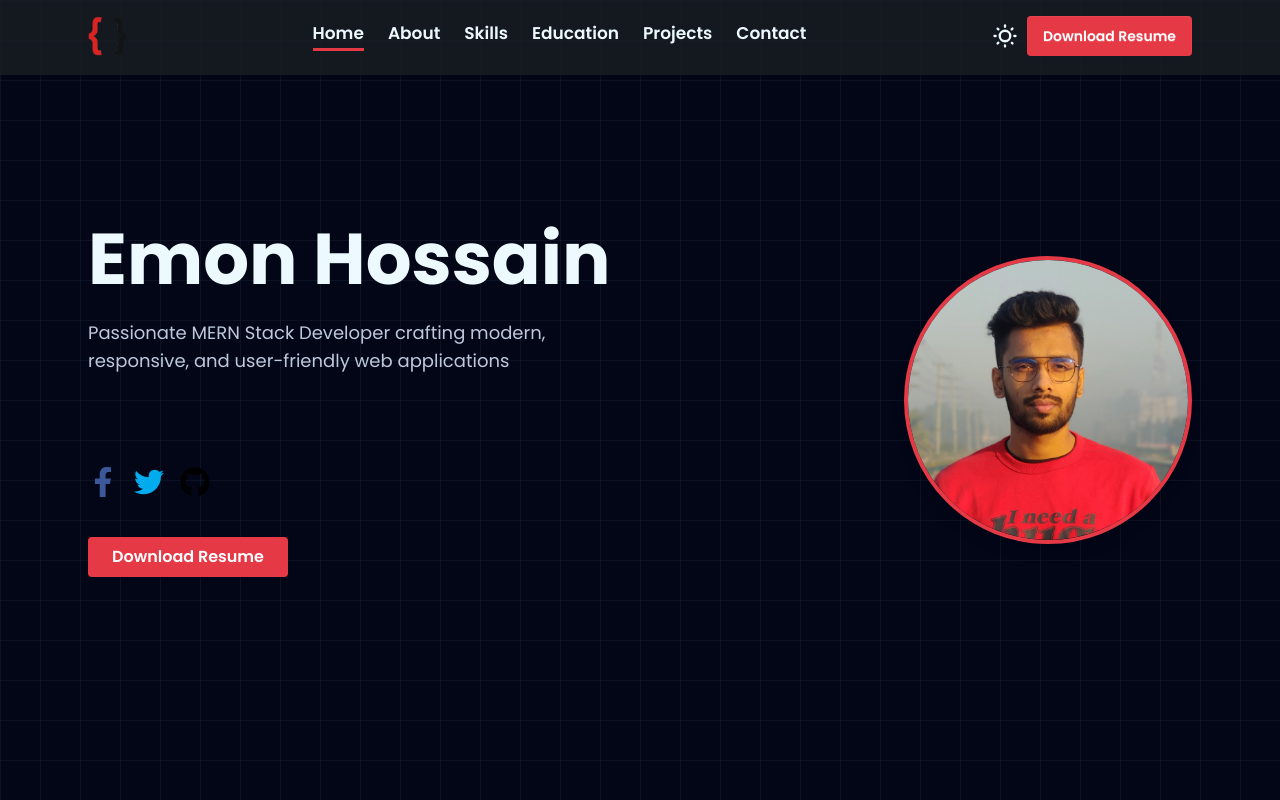
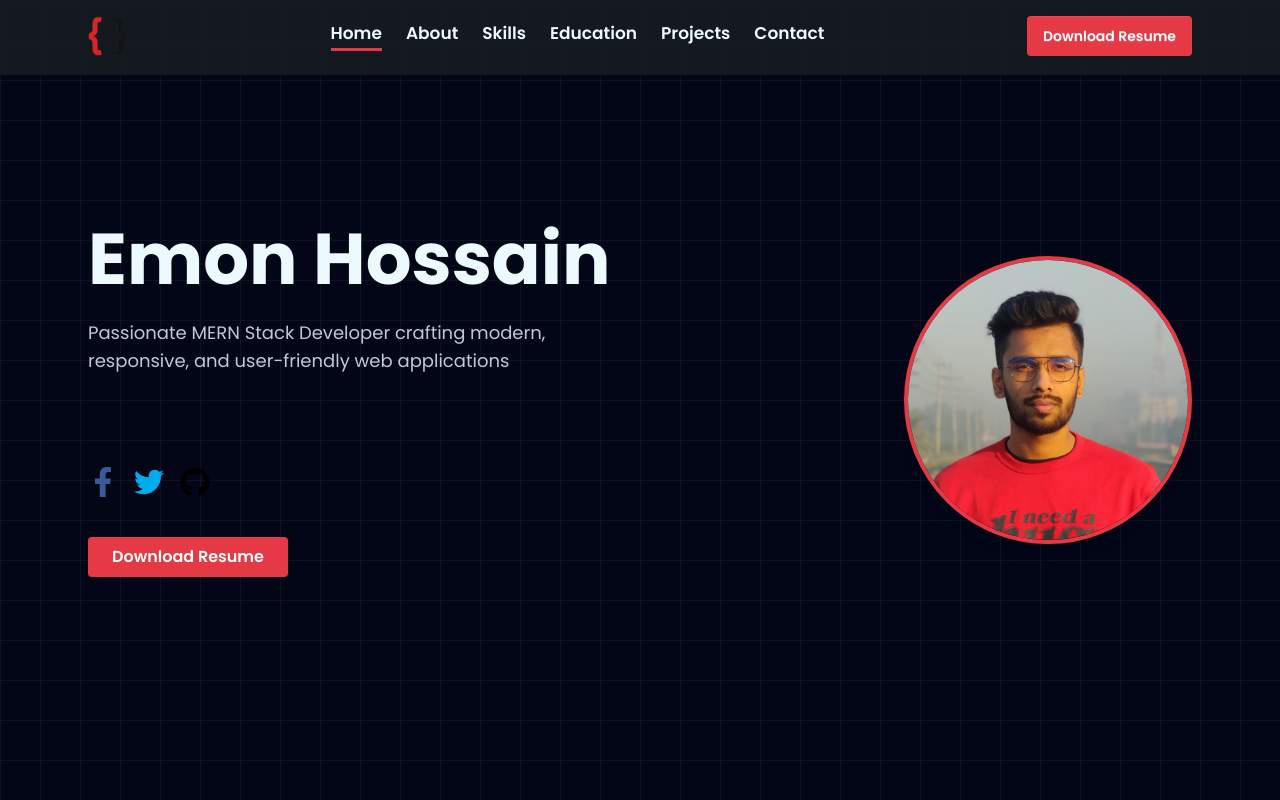
Before and after one commit to islamemon59/my-portfolio, a React (Vite) app: page / in a window 1280 px wide. Shown: the top 800 px of the page. Built offline with nearby package versions, Linux system fonts and the light colour scheme.

Commit message:
theme button delete

```diff
--- a/src/Components/Header/Header.jsx
+++ b/src/Components/Header/Header.jsx
@@ -92,28 +92,6 @@
 
         {/* Right: Download Resume button (Desktop) */}
         <div className="flex justify-center items-center gap-2">
-          <label className="swap swap-rotate">
-            {/* this hidden checkbox controls the state */}
-            <input type="checkbox" className="theme-controller" value="dark" />
-
-            {/* sun icon */}
-            <svg
-              className="swap-off h-7 w-7 fill-current"
-              xmlns="http://www.w3.org/2000/svg"
-              viewBox="0 0 24 24"
-            >
-              <path d="M5.64,17l-.71.71a1,1,0,0,0,0,1.41,1,1,0,0,0,1.41,0l.71-.71A1,1,0,0,0,5.64,17ZM5,12a1,1,0,0,0-1-1H3a1,1,0,0,0,0,2H4A1,1,0,0,0,5,12Zm7-7a1,1,0,0,0,1-1V3a1,1,0,0,0-2,0V4A1,1,0,0,0,12,5ZM5.64,7.05a1,1,0,0,0,.7.29,1,1,0,0,0,.71-.29,1,1,0,0,0,0-1.41l-.71-.71A1,1,0,0,0,4.93,6.34Zm12,.29a1,1,0,0,0,.7-.29l.71-.71a1,1,0,1,0-1.41-1.41L17,5.64a1,1,0,0,0,0,1.41A1,1,0,0,0,17.66,7.34ZM21,11H20a1,1,0,0,0,0,2h1a1,1,0,0,0,0-2Zm-9,8a1,1,0,0,0-1,1v1a1,1,0,0,0,2,0V20A1,1,0,0,0,12,19ZM18.36,17A1,1,0,0,0,17,18.36l.71.71a1,1,0,0,0,1.41,0,1,1,0,0,0,0-1.41ZM12,6.5A5.5,5.5,0,1,0,17.5,12,5.51,5.51,0,0,0,12,6.5Zm0,9A3.5,3.5,0,1,1,15.5,12,3.5,3.5,0,0,1,12,15.5Z" />
-            </svg>
-
-            {/* moon icon */}
-            <svg
-              className="swap-on h-7 w-7 fill-current"
-              xmlns="http://www.w3.org/2000/svg"
-              viewBox="0 0 24 24"
-            >
-              <path d="M21.64,13a1,1,0,0,0-1.05-.14,8.05,8.05,0,0,1-3.37.73A8.15,8.15,0,0,1,9.08,5.49a8.59,8.59,0,0,1,.25-2A1,1,0,0,0,8,2.36,10.14,10.14,0,1,0,22,14.05,1,1,0,0,0,21.64,13Zm-9.5,6.69A8.14,8.14,0,0,1,7.08,5.22v.27A10.15,10.15,0,0,0,17.22,15.63a9.79,9.79,0,0,0,2.1-.22A8.11,8.11,0,0,1,12.14,19.73Z" />
-            </svg>
-          </label>
           <div className="hidden md:block">
             <a
               href="https://drive.google.com/file/d/1d721rxVs0D3VK27lAbAotWuqsZjgTX5k/view?usp=sharing"
```
